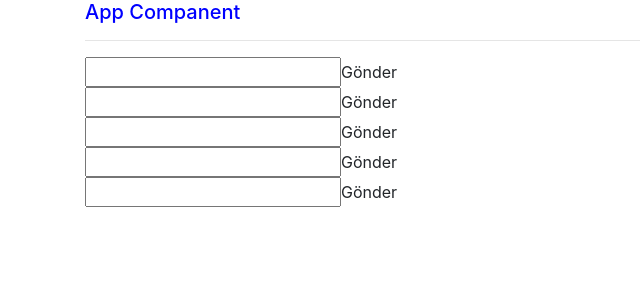
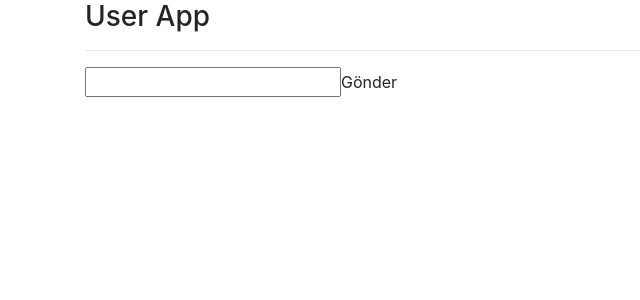
Before and after one commit to ehvenimunis/reactCourseProject, a React (Create React App) app: page / in a window 1280 px wide. Shown: the top 300 px of the page, without its empty margins (0-640 px from the left). Built offline with nearby package versions, Linux system fonts and the light colour scheme.

Commit message:
unctional Components

```diff
--- a/src/App.js
+++ b/src/App.js
@@ -1,6 +1,7 @@
 import { computeHeadingLevel } from '@testing-library/dom';
 import React, { Component } from 'react';
 import './App.css';
+import Navbar from './components/Navbar';
 import User from "./components/User";
 
 class App extends Component{
@@ -11,12 +12,8 @@ class App extends Component{
 
     return (
       <div className="container">
-        <h4 className="header">App Companent</h4>
+        <Navbar/>
         <hr/>
-        <User></User>
-        <User></User>
-        <User></User>
-        <User></User>
         <User></User>
       </div>
     );
--- /dev/null
+++ b/src/components/Navbar.js
@@ -0,0 +1,12 @@
+import React from 'react'
+
+function Navbar() {
+    return (
+        <div>
+            <h3>User App</h3>
+
+        </div>
+    )
+}
+
+export default Navbar;
```
